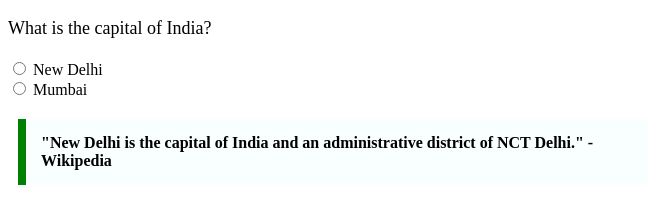
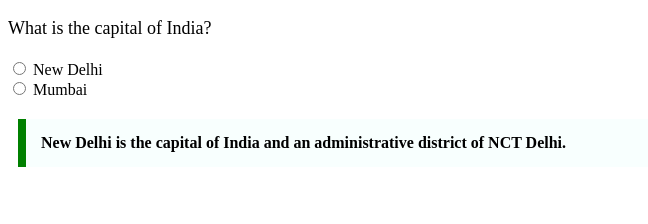
Before and after one commit to acciojob/trivia-SuryabhanRana, a website: page main.html in a window 1280 px wide. Shown: the whole page, without its empty margins (0-648 px from the left). Drawn offline with Linux system fonts and the light colour scheme.

Commit message:
created a submission

```diff
--- a/main.html
+++ b/main.html
@@ -21,7 +21,7 @@
         <label for="option2">Mumbai</label><br>
     </div>
     <blockquote class="blockquote">
-        "New Delhi is the capital of India and an administrative district of NCT Delhi." - Wikipedia
+        New Delhi is the capital of India and an administrative district of NCT Delhi.
     </blockquote>
 </body>
 
```
